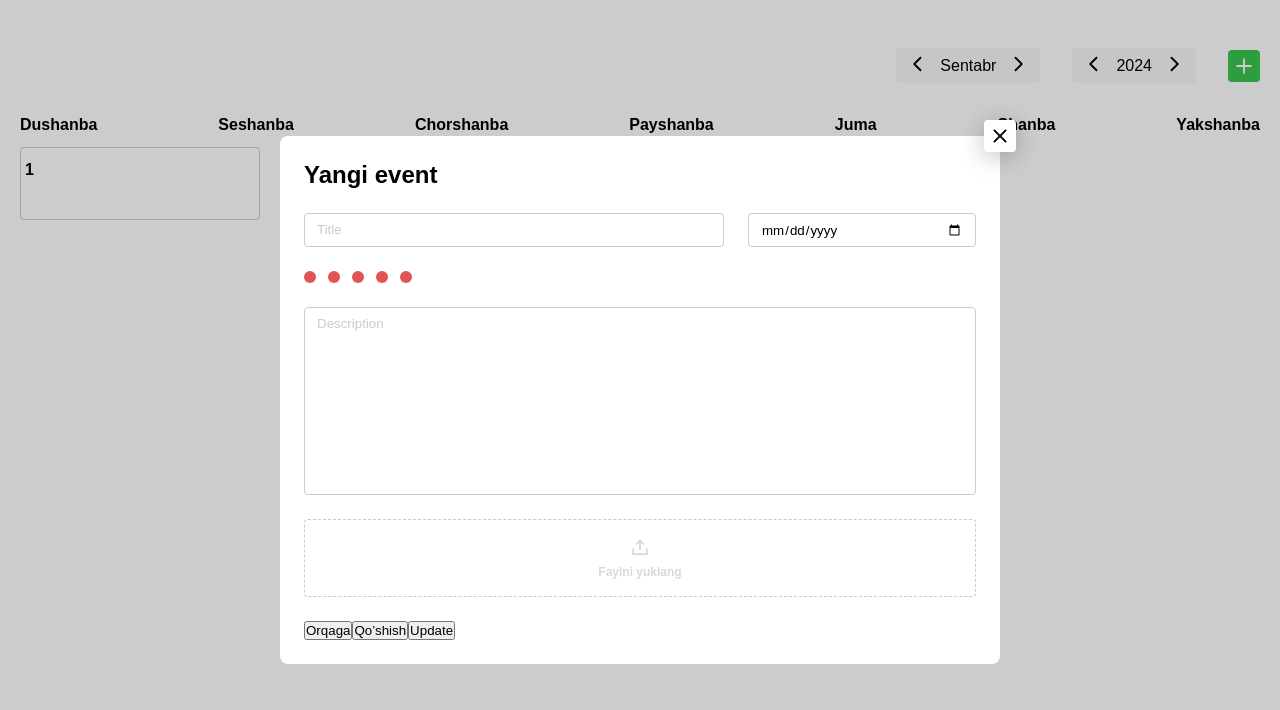
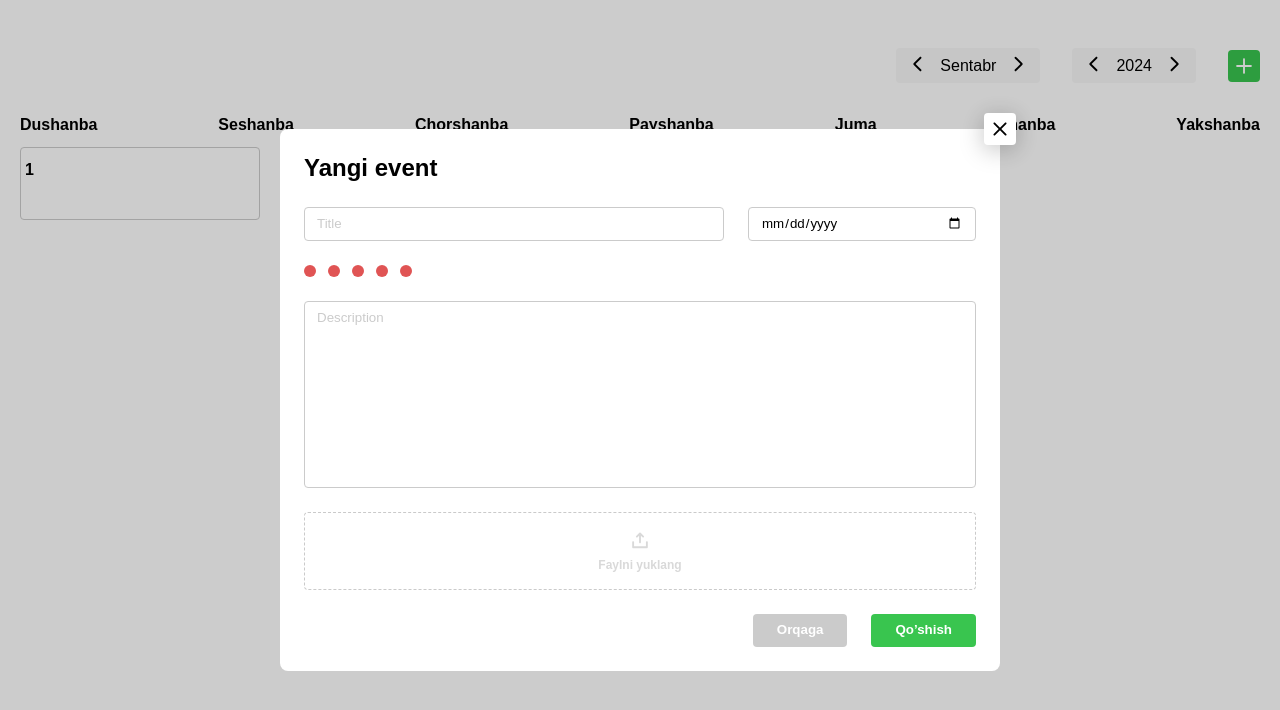
Before and after one commit to akramjonnuriddinov/osg-task, a Vue app: page / in a window 1280 px wide. Shown: the top 710 px of the page. Built offline with nearby package versions, Linux system fonts and the light colour scheme.

Commit message:
Fix modal btn styles

```diff
--- a/src/components/TaskModal.vue
+++ b/src/components/TaskModal.vue
@@ -48,7 +48,7 @@ const task = reactive({
         <div class="modal__btn-wrapper">
           <button @click="emit('close-modal')" class="modal__btn modal__btn--back">Orqaga</button>
           <button @click="store.addTask(task)" class="modal__btn modal__btn--add">Qo’shish</button>
-          <button @click="store.updateTask" class="modal__btn modal__btn--add">Update</button>
+          <button v-if="false" @click="store.updateTask" class="modal__btn modal__btn--update">Saqlash</button>
         </div>
       </div>
     </div>
@@ -90,6 +90,7 @@ const task = reactive({
   display: flex;
   align-items: center;
   justify-content: center;
+  cursor: pointer;
 }
 
 .modal__title {
@@ -159,4 +160,32 @@ textarea::placeholder {
 .circle {
   margin-right: 12px;
 }
+
+.modal__btn-wrapper {
+  display: flex;
+  align-items: center;
+  justify-content: end;
+}
+
+.modal__btn {
+  border: none;
+  padding: 7px 24px 8px;
+  color: #ffffff;
+  border-radius: 4px;
+  line-height: 17.07px;
+  font-weight: 600;
+  cursor: pointer;
+}
+
+.modal__btn--back {
+  margin-right: 24px;
+  background-color: #cbcbcb;
+}
+
+.modal__btn--add {
+  background-color: #39c54f;
+}
+.modal__btn--update {
+  background-color: #39c54f;
+}
 </style>
```
